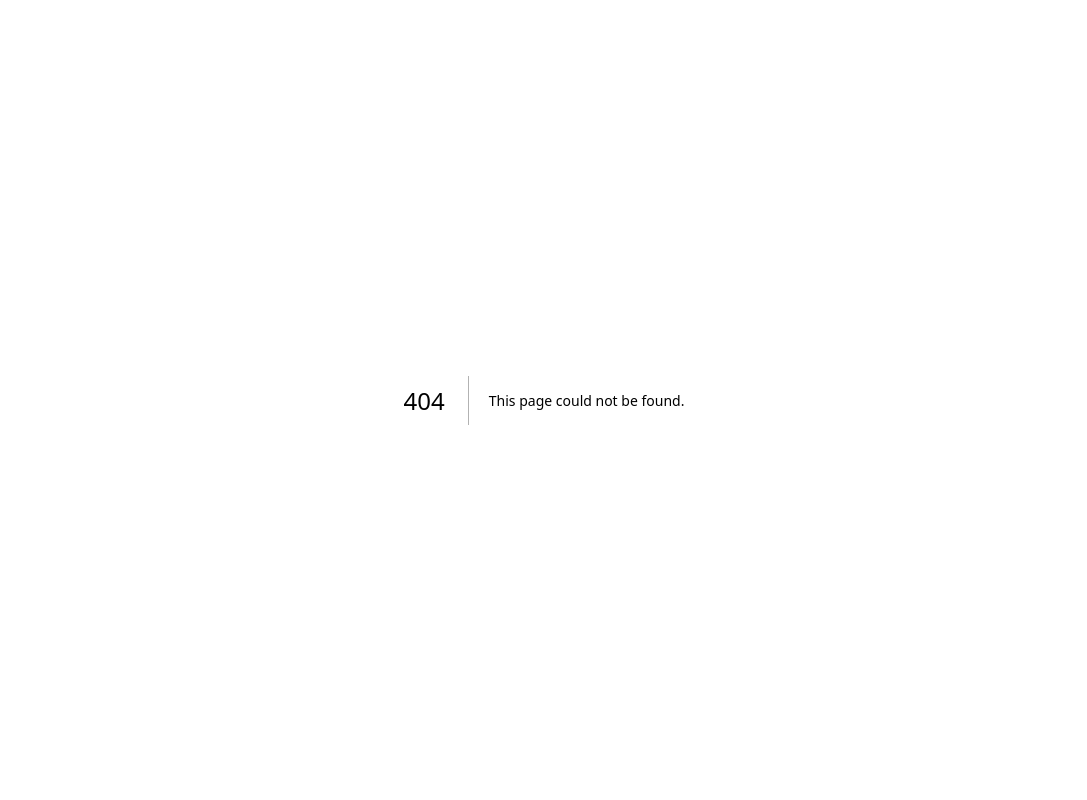
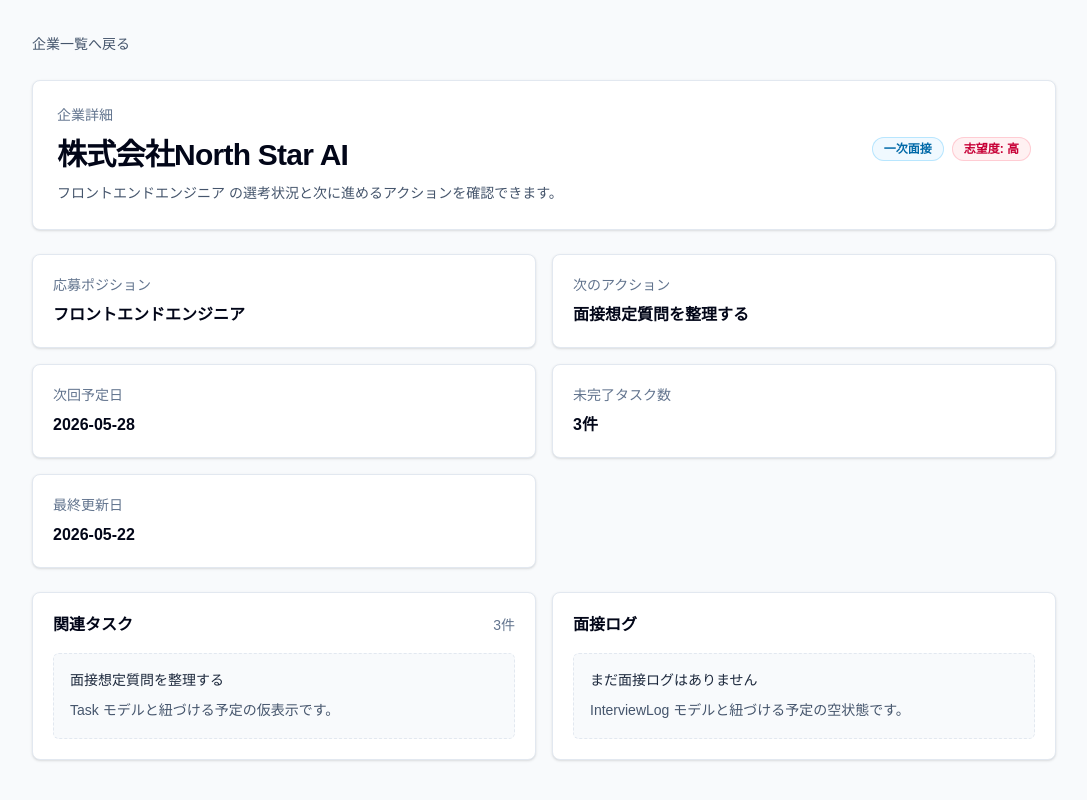
Before and after one commit to tomokitatsuda/ai-job-hunt-os, a Next.js app: page /companies/company-001 in a window 1280 px wide. Before the commit this address had no page. Shown: the whole page, without its empty margins (96-1183 px from the left). Built offline with nearby package versions, Linux system fonts and the light colour scheme.

Commit message:
feat: add mock company detail page

```diff
--- /dev/null
+++ b/src/app/companies/[id]/page.tsx
@@ -0,0 +1,128 @@
+import Link from "next/link";
+import { notFound } from "next/navigation";
+
+import {
+  getCompanyById,
+  type CompanyPriority,
+} from "@/lib/mock-companies";
+
+const priorityStyles: Record<CompanyPriority, string> = {
+  高: "bg-rose-50 text-rose-700 ring-rose-200",
+  中: "bg-amber-50 text-amber-700 ring-amber-200",
+  低: "bg-slate-100 text-slate-700 ring-slate-200",
+};
+
+const statusStyles = "bg-sky-50 text-sky-700 ring-sky-200";
+
+type CompanyDetailPageProps = {
+  params: Promise<{ id: string }>;
+};
+
+export default async function CompanyDetailPage({
+  params,
+}: CompanyDetailPageProps) {
+  const { id } = await params;
+  const company = getCompanyById(id);
+
+  if (!company) {
+    notFound();
+  }
+
+  const summaryItems = [
+    ["応募ポジション", company.position],
+    ["次のアクション", company.nextAction],
+    ["次回予定日", company.nextScheduledDate],
+    ["未完了タスク数", `${company.incompleteTaskCount}件`],
+    ["最終更新日", company.updatedAt],
+  ];
+
+  return (
+    <main className="min-h-screen bg-slate-50 px-4 py-8 text-slate-950 sm:px-6 lg:px-8">
+      <div className="mx-auto flex w-full max-w-5xl flex-col gap-6">
+        <div>
+          <Link
+            href="/companies"
+            className="text-sm font-medium text-slate-600 underline-offset-4 hover:text-slate-950 hover:underline"
+          >
+            企業一覧へ戻る
+          </Link>
+        </div>
+
+        <header className="rounded-lg border border-slate-200 bg-white p-6 shadow-sm">
+          <p className="text-sm font-medium text-slate-500">企業詳細</p>
+          <div className="mt-3 flex flex-col justify-between gap-4 sm:flex-row sm:items-start">
+            <div>
+              <h1 className="text-2xl font-semibold tracking-tight sm:text-3xl">
+                {company.name}
+              </h1>
+              <p className="mt-2 text-sm leading-6 text-slate-600">
+                {company.position} の選考状況と次に進めるアクションを確認できます。
+              </p>
+            </div>
+            <div className="flex flex-wrap gap-2">
+              <span
+                className={`inline-flex rounded-full px-3 py-1 text-xs font-semibold ring-1 ring-inset ${statusStyles}`}
+              >
+                {company.status}
+              </span>
+              <span
+                className={`inline-flex rounded-full px-3 py-1 text-xs font-semibold ring-1 ring-inset ${priorityStyles[company.priority]}`}
+              >
+                志望度: {company.priority}
+              </span>
+            </div>
+          </div>
+        </header>
+
+        <section className="grid gap-4 sm:grid-cols-2">
+          {summaryItems.map(([label, value]) => (
+            <div
+              key={label}
+              className="rounded-lg border border-slate-200 bg-white p-5 shadow-sm"
+            >
+              <dt className="text-sm font-medium text-slate-500">{label}</dt>
+              <dd className="mt-2 text-base font-semibold text-slate-950">
+                {value}
+              </dd>
+            </div>
+          ))}
+        </section>
+
+        <section className="grid gap-4 lg:grid-cols-2">
+          <div className="rounded-lg border border-slate-200 bg-white p-5 shadow-sm">
+            <div className="flex items-center justify-between gap-3">
+              <h2 className="text-base font-semibold text-slate-950">
+                関連タスク
+              </h2>
+              <span className="text-sm text-slate-500">
+                {company.incompleteTaskCount}件
+              </span>
+            </div>
+            <div className="mt-4 rounded-md border border-dashed border-slate-200 bg-slate-50 p-4">
+              <p className="text-sm font-medium text-slate-800">
+                {company.nextAction}
+              </p>
+              <p className="mt-2 text-sm leading-6 text-slate-600">
+                Task モデルと紐づける予定の仮表示です。
+              </p>
+            </div>
+          </div>
+
+          <div className="rounded-lg border border-slate-200 bg-white p-5 shadow-sm">
+            <h2 className="text-base font-semibold text-slate-950">
+              面接ログ
+            </h2>
+            <div className="mt-4 rounded-md border border-dashed border-slate-200 bg-slate-50 p-4">
+              <p className="text-sm font-medium text-slate-800">
+                まだ面接ログはありません
+              </p>
+              <p className="mt-2 text-sm leading-6 text-slate-600">
+                InterviewLog モデルと紐づける予定の空状態です。
+              </p>
+            </div>
+          </div>
+        </section>
+      </div>
+    </main>
+  );
+}
--- a/src/app/companies/page.tsx
+++ b/src/app/companies/page.tsx
@@ -1,82 +1,6 @@
-type CompanyStatus =
-  | "応募準備"
-  | "応募済み"
-  | "書類選考"
-  | "一次面接"
-  | "最終面接"
-  | "内定";
+import Link from "next/link";
 
-type CompanyPriority = "高" | "中" | "低";
-
-type Company = {
-  id: string;
-  name: string;
-  position: string;
-  status: CompanyStatus;
-  priority: CompanyPriority;
-  nextAction: string;
-  nextScheduledDate: string;
-  incompleteTaskCount: number;
-  updatedAt: string;
-};
-
-const companies: Company[] = [
-  {
-    id: "company-001",
-    name: "株式会社North Star AI",
-    position: "フロントエンドエンジニア",
-    status: "一次面接",
-    priority: "高",
-    nextAction: "面接想定質問を整理する",
-    nextScheduledDate: "2026-05-28",
-    incompleteTaskCount: 3,
-    updatedAt: "2026-05-22",
-  },
-  {
-    id: "company-002",
-    name: "Blue Ladder Labs",
-    position: "プロダクトエンジニア",
-    status: "書類選考",
-    priority: "中",
-    nextAction: "職務経歴書を送付する",
-    nextScheduledDate: "2026-05-30",
-    incompleteTaskCount: 2,
-    updatedAt: "2026-05-21",
-  },
-  {
-    id: "company-003",
-    name: "Green Field Works",
-    position: "バックエンドエンジニア",
-    status: "応募準備",
-    priority: "中",
-    nextAction: "求人票の必須要件を確認する",
-    nextScheduledDate: "2026-06-03",
-    incompleteTaskCount: 4,
-    updatedAt: "2026-05-20",
-  },
-  {
-    id: "company-004",
-    name: "株式会社Craft Base",
-    position: "フルスタックエンジニア",
-    status: "最終面接",
-    priority: "高",
-    nextAction: "逆質問を3つ準備する",
-    nextScheduledDate: "2026-05-27",
-    incompleteTaskCount: 1,
-    updatedAt: "2026-05-23",
-  },
-  {
-    id: "company-005",
-    name: "Orbit Systems",
-    position: "AIアプリケーションエンジニア",
-    status: "応募済み",
-    priority: "低",
-    nextAction: "返信期限を確認する",
-    nextScheduledDate: "2026-06-05",
-    incompleteTaskCount: 1,
-    updatedAt: "2026-05-19",
-  },
-];
+import { companies, type CompanyPriority } from "@/lib/mock-companies";
 
 const priorityStyles: Record<CompanyPriority, string> = {
   高: "bg-rose-50 text-rose-700 ring-rose-200",
@@ -143,7 +67,12 @@ export default function CompaniesPage() {
                 {companies.map((company) => (
                   <tr key={company.id} className="hover:bg-slate-50">
                     <td className="whitespace-nowrap px-4 py-4 font-medium text-slate-950">
-                      {company.name}
+                      <Link
+                        href={`/companies/${company.id}`}
+                        className="text-slate-950 underline-offset-4 hover:text-slate-700 hover:underline"
+                      >
+                        {company.name}
+                      </Link>
                     </td>
                     <td className="whitespace-nowrap px-4 py-4 text-slate-700">
                       {company.position}
--- /dev/null
+++ b/src/lib/mock-companies.ts
@@ -0,0 +1,82 @@
+export type CompanyStatus =
+  | "応募準備"
+  | "応募済み"
+  | "書類選考"
+  | "一次面接"
+  | "最終面接"
+  | "内定";
+
+export type CompanyPriority = "高" | "中" | "低";
+
+export type Company = {
+  id: string;
+  name: string;
+  position: string;
+  status: CompanyStatus;
+  priority: CompanyPriority;
+  nextAction: string;
+  nextScheduledDate: string;
+  incompleteTaskCount: number;
+  updatedAt: string;
+};
+
+export const companies: Company[] = [
+  {
+    id: "company-001",
+    name: "株式会社North Star AI",
+    position: "フロントエンドエンジニア",
+    status: "一次面接",
+    priority: "高",
+    nextAction: "面接想定質問を整理する",
+    nextScheduledDate: "2026-05-28",
+    incompleteTaskCount: 3,
+    updatedAt: "2026-05-22",
+  },
+  {
+    id: "company-002",
+    name: "Blue Ladder Labs",
+    position: "プロダクトエンジニア",
+    status: "書類選考",
+    priority: "中",
+    nextAction: "職務経歴書を送付する",
+    nextScheduledDate: "2026-05-30",
+    incompleteTaskCount: 2,
+    updatedAt: "2026-05-21",
+  },
+  {
+    id: "company-003",
+    name: "Green Field Works",
+    position: "バックエンドエンジニア",
+    status: "応募準備",
+    priority: "中",
+    nextAction: "求人票の必須要件を確認する",
+    nextScheduledDate: "2026-06-03",
+    incompleteTaskCount: 4,
+    updatedAt: "2026-05-20",
+  },
+  {
+    id: "company-004",
+    name: "株式会社Craft Base",
+    position: "フルスタックエンジニア",
+    status: "最終面接",
+    priority: "高",
+    nextAction: "逆質問を3つ準備する",
+    nextScheduledDate: "2026-05-27",
+    incompleteTaskCount: 1,
+    updatedAt: "2026-05-23",
+  },
+  {
+    id: "company-005",
+    name: "Orbit Systems",
+    position: "AIアプリケーションエンジニア",
+    status: "応募済み",
+    priority: "低",
+    nextAction: "返信期限を確認する",
+    nextScheduledDate: "2026-06-05",
+    incompleteTaskCount: 1,
+    updatedAt: "2026-05-19",
+  },
+];
+
+export const getCompanyById = (id: string) =>
+  companies.find((company) => company.id === id);
```
